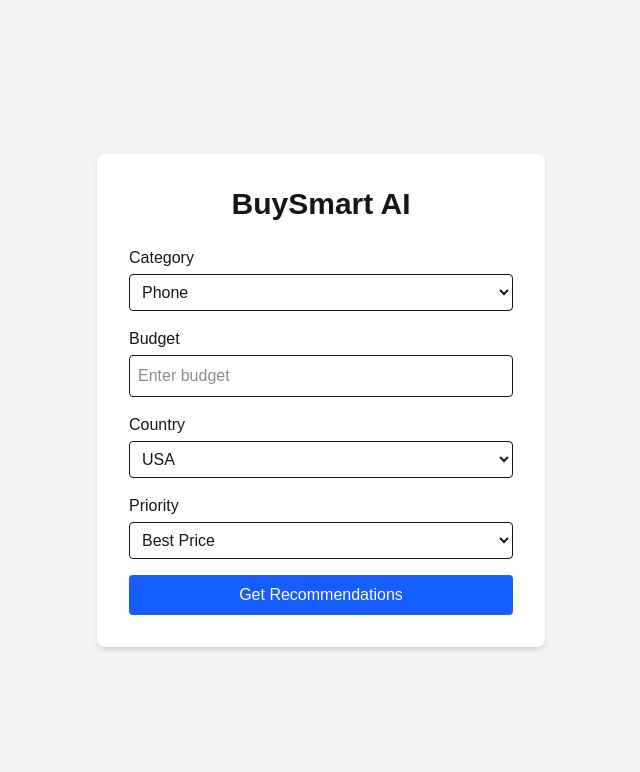
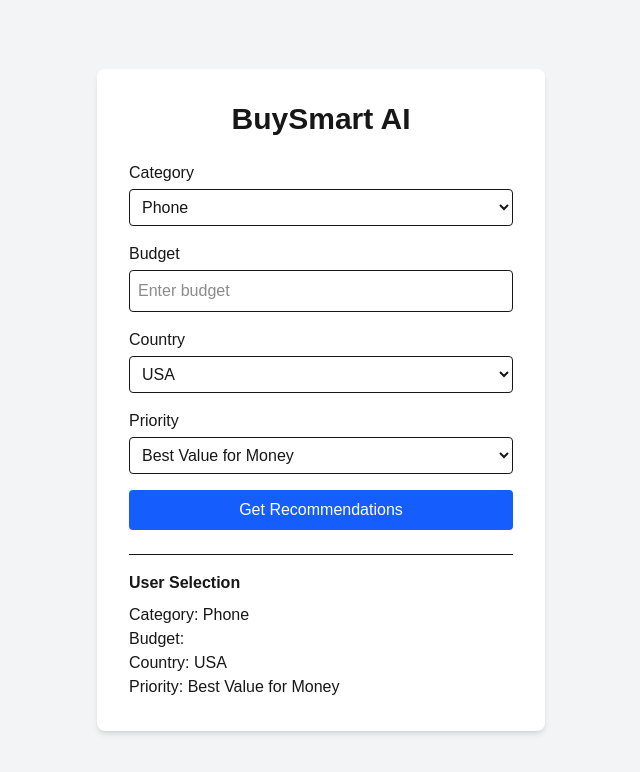
Before and after one commit to arulmanikp-smartai/smartai, a Next.js app: page / in a window 1280 px wide. Both pictures are taken after a click on the button "Get Recommendations". Shown: the top 772 px of the page, without its empty margins (319-959 px from the left). Built offline with nearby package versions, Linux system fonts and the light colour scheme.

Commit message:
Day 3 - React state and form submission

```diff
--- a/src/app/page.tsx
+++ b/src/app/page.tsx
@@ -1,21 +1,43 @@
+"use client";
+
+import { useState } from "react";
+
 export default function Home() {
+  const [category, setCategory] = useState("Phone");
+  const [budget, setBudget] = useState("");
+  const [country, setCountry] = useState("USA");
+  const [priority, setPriority] = useState("Best Value for Money");
+
+  const [submitted, setSubmitted] = useState(false);
+
+  const handleSubmit = () => {
+    setSubmitted(true);
+  };
+
   return (
-    <main className="min-h-screen bg-gray-100 flex items-center justify-center">
+    <main className="min-h-screen bg-gray-100 flex items-center justify-center p-6">
       <div className="bg-white p-8 rounded-lg shadow-md w-full max-w-md">
         <h1 className="text-3xl font-bold text-center mb-6">
           BuySmart AI
         </h1>
 
         <div className="space-y-4">
+
           <div>
             <label className="block mb-1 font-medium">
               Category
             </label>
-            <select className="w-full border rounded p-2">
+
+            <select
+              value={category}
+              onChange={(e) => setCategory(e.target.value)}
+              className="w-full border rounded p-2"
+            >
               <option>Phone</option>
               <option>Laptop</option>
               <option>TV</option>
-              <option>Headphones</option>
+              <option>Refrigerator</option>
+              <option>Washing Machine</option>
             </select>
           </div>
 
@@ -23,8 +45,11 @@ export default function Home() {
             <label className="block mb-1 font-medium">
               Budget
             </label>
+
             <input
               type="number"
+              value={budget}
+              onChange={(e) => setBudget(e.target.value)}
               placeholder="Enter budget"
               className="w-full border rounded p-2"
             />
@@ -34,7 +59,12 @@ export default function Home() {
             <label className="block mb-1 font-medium">
               Country
             </label>
-            <select className="w-full border rounded p-2">
+
+            <select
+              value={country}
+              onChange={(e) => setCountry(e.target.value)}
+              className="w-full border rounded p-2"
+            >
               <option>USA</option>
               <option>India</option>
             </select>
@@ -44,18 +74,39 @@ export default function Home() {
             <label className="block mb-1 font-medium">
               Priority
             </label>
-            <select className="w-full border rounded p-2">
-              <option>Best Price</option>
-              <option>Best Battery</option>
+
+            <select
+              value={priority}
+              onChange={(e) => setPriority(e.target.value)}
+              className="w-full border rounded p-2"
+            >
+              <option>Best Value for Money</option>
               <option>Best Performance</option>
-              <option>Best Value</option>
+              <option>Best Battery Life</option>
+              <option>Best Camera</option>
             </select>
           </div>
 
-          <button className="w-full bg-blue-600 text-white p-2 rounded">
+          <button
+            onClick={handleSubmit}
+            className="w-full bg-blue-600 text-white p-2 rounded"
+          >
             Get Recommendations
           </button>
         </div>
+
+        {submitted && (
+          <div className="mt-6 border-t pt-4">
+            <h2 className="font-bold mb-2">
+              User Selection
+            </h2>
+
+            <p>Category: {category}</p>
+            <p>Budget: {budget}</p>
+            <p>Country: {country}</p>
+            <p>Priority: {priority}</p>
+          </div>
+        )}
       </div>
     </main>
   );
```
